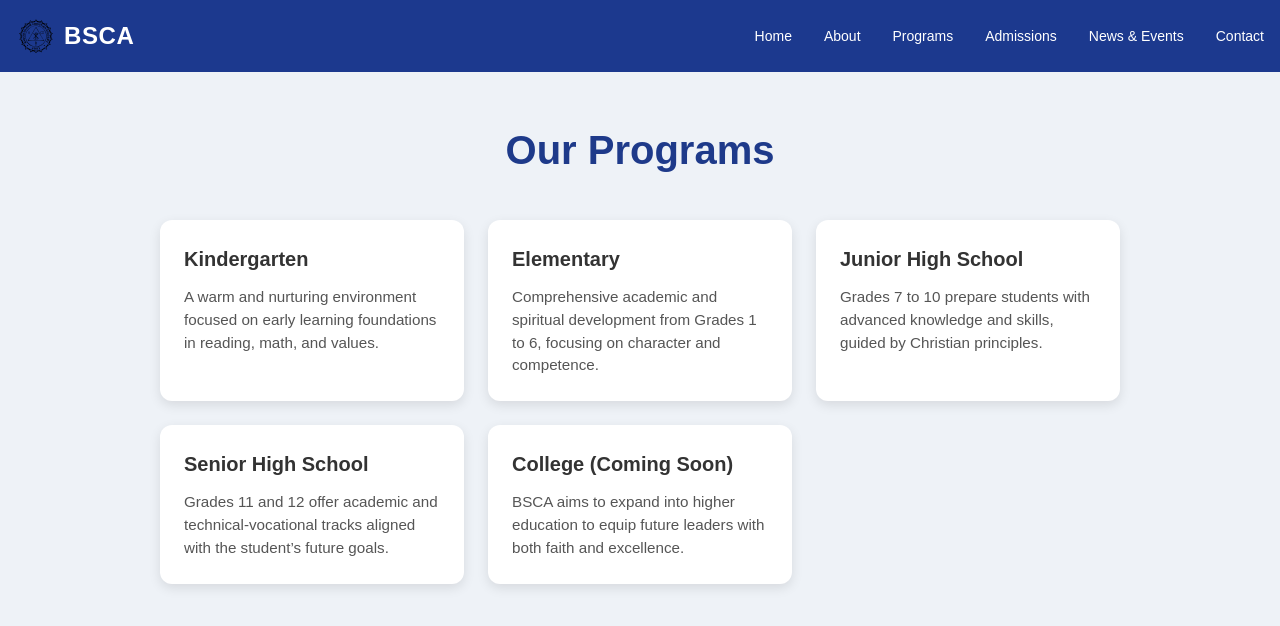
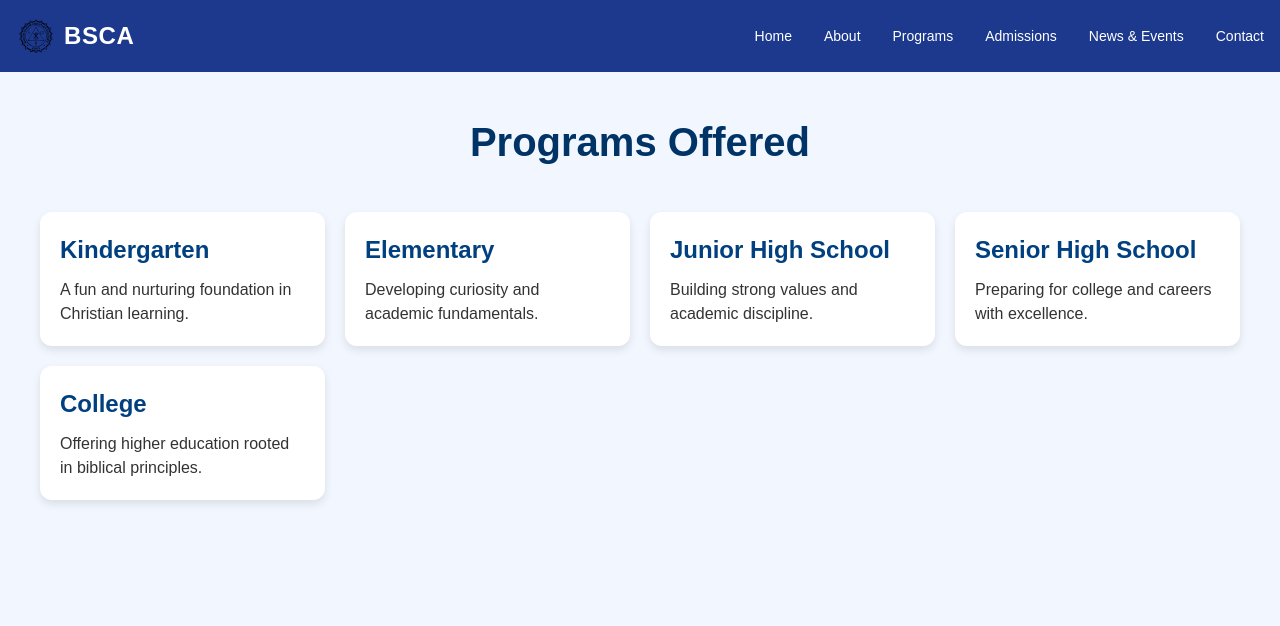
Before and after one commit to BSCA-ph/bsca-ph.github.io, a Next.js app in the folder bsca-site/: page /programs in a window 1280 px wide. Shown: the top 626 px of the page. Built offline with nearby package versions, Linux system fonts and the light colour scheme.

Commit message:
Updated admissions page

```diff
--- a/bsca-site/app/about/page.tsx
+++ b/bsca-site/app/about/page.tsx
@@ -1,45 +1,99 @@
-"use client";
+'use client';
 
-import { Card } from "flowbite-react";
+import Image from 'next/image';
+import bscalogo from '../../public/BSCA Logo.jpg';
 
 const aboutContent = [
   {
-        title: "Our Vision",
+    title: 'Our Vision',
     content:
-            "To nurture young minds to grow in wisdom, character, and faith, becoming leaders of integrity in a changing world.",
+      'To nurture young minds to grow in wisdom, character, and faith, becoming leaders of integrity in a changing world.',
+    image: bscalogo,
   },
   {
-        title: "Our Mission",
+    title: 'Our Mission',
     content:
-            "Baguio Siloam Christian Academy aims to provide quality Christian education, fostering academic excellence and spiritual growth.",
+      'Baguio Siloam Christian Academy aims to provide quality Christian education, fostering academic excellence and spiritual growth.',
+    image: bscalogo,
   },
   {
-        title: "Core Values",
+    title: 'Core Values',
     content:
-            "Integrity, Excellence, Faith, Service, and Stewardship. These are the pillars we build our community on.",
+      'Integrity, Excellence, Faith, Service, and Stewardship. These are the pillars we build our community on.',
+    image: bscalogo,
   },
 ];
 
 export default function AboutPage() {
   return (
-        <section className="min-h-screen px-6 py-12 bg-gray-100">
-            <div className="max-w-5xl mx-auto text-center">
-                <h1 className="text-4xl font-bold text-blue-900 mb-10">
+    <main style={{ backgroundColor: '#f9f9f9', minHeight: '100vh', padding: '40px 20px' }}>
+      <div style={{ maxWidth: '1200px', margin: '0 auto' }}>
+        <h1
+          style={{
+            textAlign: 'center',
+            fontSize: '2.5rem',
+            color: '#003366',
+            marginBottom: '40px',
+            fontWeight: 'bold',
+          }}
+        >
           About Us
         </h1>
-                <div className="grid grid-cols-1 md:grid-cols-3 gap-6">
+
+        <div
+          style={{
+            display: 'grid',
+            gridTemplateColumns: 'repeat(auto-fit, minmax(300px, 1fr))',
+            gap: '30px',
+          }}
+        >
           {aboutContent.map((section, index) => (
-                        <div className="bg-white rounded-xl shadow-lg p-6">
-                            <h2 className="text-xl font-semibold text-gray-800">
+            <div
+              key={index}
+              style={{
+                backgroundColor: '#ffffff',
+                borderRadius: '12px',
+                padding: '20px',
+                boxShadow: '0 4px 8px rgba(0, 0, 0, 0.1)',
+                textAlign: 'center',
+              }}
+            >
+              <h2
+                style={{
+                  fontSize: '1.5rem',
+                  color: '#004080',
+                  fontWeight: 600,
+                  marginBottom: '10px',
+                }}
+              >
                 {section.title}
               </h2>
-                            <p className="mt-2 text-sm text-gray-600">
+              <p
+                style={{
+                  fontSize: '1rem',
+                  color: '#333',
+                  lineHeight: '1.5',
+                  marginBottom: '15px',
+                }}
+              >
                 {section.content}
               </p>
+              <div style={{ display: 'flex', justifyContent: 'center' }}>
+                <Image
+                  src={section.image}
+                  alt={section.title}
+                  width={160}
+                  height={160}
+                  style={{
+                    borderRadius: '10px',
+                    objectFit: 'cover',
+                  }}
+                />
+              </div>
             </div>
           ))}
         </div>
       </div>
-        </section>
+    </main>
   );
 }
--- a/bsca-site/app/admissions/page.tsx
+++ b/bsca-site/app/admissions/page.tsx
@@ -1,8 +1,54 @@
+'use client';
+
 export default function AdmissionsPage() {
-    return (
-      <main className="max-w-4xl mx-auto px-4 py-10">
-        <h1 className="text-3xl font-bold mb-4">Admissions</h1>
-        <p>Interested in enrolling? Learn more about our requirements, tuition fees, and how to apply.</p>
-      </main>
-    );
-  }
+  return (
+    <main style={{ backgroundColor: '#f4f6f9', padding: '50px 20px', minHeight: '100vh' }}>
+      <div style={{ maxWidth: '900px', margin: '0 auto' }}>
+        <h1 style={{ textAlign: 'center', fontSize: '2.5rem', color: '#003366', fontWeight: 'bold' }}>
+          Admissions
+        </h1>
+        <p style={{ textAlign: 'center', color: '#333', fontSize: '1.1rem', marginBottom: '40px' }}>
+          We welcome students from Kindergarten to College. Discover how to become part of our Christ-centered academic community.
+        </p>
+
+        {/* Steps Section */}
+        <div style={{ marginBottom: '50px' }}>
+          <h2 style={{ fontSize: '1.5rem', color: '#004080', marginBottom: '15px' }}>How to Apply</h2>
+          <ol style={{ paddingLeft: '20px', color: '#333', lineHeight: '1.8' }}>
+            <li>1. Visit the school or call us for inquiries.</li>
+            <li>2. Fill out the application form and submit required documents.</li>
+            <li>3. Attend the scheduled entrance exam and interview.</li>
+            <li>4. Wait for the results and confirmation.</li>
+            <li>5. Settle the fees and receive enrollment confirmation.</li>
+          </ol>
+        </div>
+
+        {/* Requirements Section */}
+        <div style={{ marginBottom: '50px' }}>
+          <h2 style={{ fontSize: '1.5rem', color: '#004080', marginBottom: '15px' }}>Admission Requirements</h2>
+          <ul style={{ paddingLeft: '20px', color: '#333', lineHeight: '1.8' }}>
+            <li>✔️ PSA Birth Certificate (photocopy)</li>
+            <li>✔️ Form 138 / Report Card</li>
+            <li>✔️ Certificate of Good Moral Character</li>
+            <li>✔️ 2x2 ID Photos (2 copies)</li>
+            <li>✔️ Entrance Exam (administered by the school)</li>
+          </ul>
+        </div>
+
+        {/* Contact Info */}
+        <div style={{ backgroundColor: '#ffffff', padding: '30px', borderRadius: '10px', boxShadow: '0 4px 10px rgba(0,0,0,0.1)' }}>
+          <h2 style={{ fontSize: '1.5rem', color: '#004080', marginBottom: '10px' }}>Get in Touch</h2>
+          <p style={{ color: '#333', marginBottom: '8px' }}>
+            📞 Phone: (074) 123-4567
+          </p>
+          <p style={{ color: '#333', marginBottom: '8px' }}>
+            ✉️ Email: admissions@bsca.edu.ph
+          </p>
+          <p style={{ color: '#333' }}>
+            📍 Address: 123 Faith St., Baguio City
+          </p>
+        </div>
+      </div>
+    </main>
+  );
+}
--- a/bsca-site/app/programs/page.tsx
+++ b/bsca-site/app/programs/page.tsx
@@ -1,101 +1,60 @@
 'use client';
 
+export default function ProgramsPage() {
   const programs = [
-  {
-    title: 'Kindergarten',
-    description:
-      'A warm and nurturing environment focused on early learning foundations in reading, math, and values.',
-  },
-  {
-    title: 'Elementary',
-    description:
-      'Comprehensive academic and spiritual development from Grades 1 to 6, focusing on character and competence.',
-  },
-  {
-    title: 'Junior High School',
-    description:
-      'Grades 7 to 10 prepare students with advanced knowledge and skills, guided by Christian principles.',
-  },
-  {
-    title: 'Senior High School',
-    description:
-      'Grades 11 and 12 offer academic and technical-vocational tracks aligned with the student’s future goals.',
-  },
-  {
-    title: 'College (Coming Soon)',
-    description:
-      'BSCA aims to expand into higher education to equip future leaders with both faith and excellence.',
-  },
+    { level: 'Kindergarten', description: 'A fun and nurturing foundation in Christian learning.' },
+    { level: 'Elementary', description: 'Developing curiosity and academic fundamentals.' },
+    { level: 'Junior High School', description: 'Building strong values and academic discipline.' },
+    { level: 'Senior High School', description: 'Preparing for college and careers with excellence.' },
+    { level: 'College', description: 'Offering higher education rooted in biblical principles.' },
   ];
 
-export default function ProgramsPage() {
   return (
-    <section
-      style={{
-        minHeight: '100vh',
-        padding: '3rem 1.5rem',
-        backgroundColor: '#eef2f7',
-        fontFamily: 'Arial, sans-serif',
-      }}
-    >
-      <div
-        style={{
-          maxWidth: '960px',
-          margin: '0 auto',
+    <main style={{ backgroundColor: '#f2f7ff', minHeight: '100vh', padding: '40px 20px' }}>
+      <div style={{ maxWidth: '1200px', margin: '0 auto' }}>
+        <h1 style={{
           textAlign: 'center',
-        }}
-      >
-        <h1
-          style={{
           fontSize: '2.5rem',
+          color: '#003366',
+          marginBottom: '40px',
           fontWeight: 'bold',
-            color: '#1e3a8a',
-            marginBottom: '2.5rem',
-          }}
-        >
-          Our Programs
+        }}>
+          Programs Offered
         </h1>
 
-        <div
-          style={{
+        <div style={{
           display: 'grid',
           gridTemplateColumns: 'repeat(auto-fit, minmax(250px, 1fr))',
-            gap: '1.5rem',
-          }}
-        >
+          gap: '20px'
+        }}>
           {programs.map((program, index) => (
             <div
               key={index}
               style={{
                 backgroundColor: '#ffffff',
                 borderRadius: '12px',
-                boxShadow: '0 4px 12px rgba(0, 0, 0, 0.1)',
-                padding: '1.5rem',
-                textAlign: 'left',
+                padding: '20px',
+                boxShadow: '0 4px 8px rgba(0, 0, 0, 0.1)',
+                transition: 'transform 0.3s ease',
               }}
+              onMouseEnter={e => (e.currentTarget.style.transform = 'scale(1.03)')}
+              onMouseLeave={e => (e.currentTarget.style.transform = 'scale(1)')}
             >
-              <h2
-                style={{
-                  fontSize: '1.25rem',
-                  fontWeight: '600',
-                  color: '#333333',
-                  marginBottom: '0.75rem',
-                }}
-              >
-                {program.title}
-              </h2>
-              <p
-                style={{
-                  fontSize: '0.95rem',
-                  color: '#555555',
-                }}
-              >
-                {program.description}
-              </p>
+              <h2 style={{
+                fontSize: '1.5rem',
+                color: '#004080',
+                marginBottom: '10px',
+                fontWeight: 600,
+              }}>{program.level}</h2>
+              <p style={{
+                fontSize: '1rem',
+                color: '#333',
+                lineHeight: '1.5',
+              }}>{program.description}</p>
             </div>
           ))}
         </div>
       </div>
-    </section>
+    </main>
   );
 }
```
Lines whose indentation alone changed are shown as unchanged.
